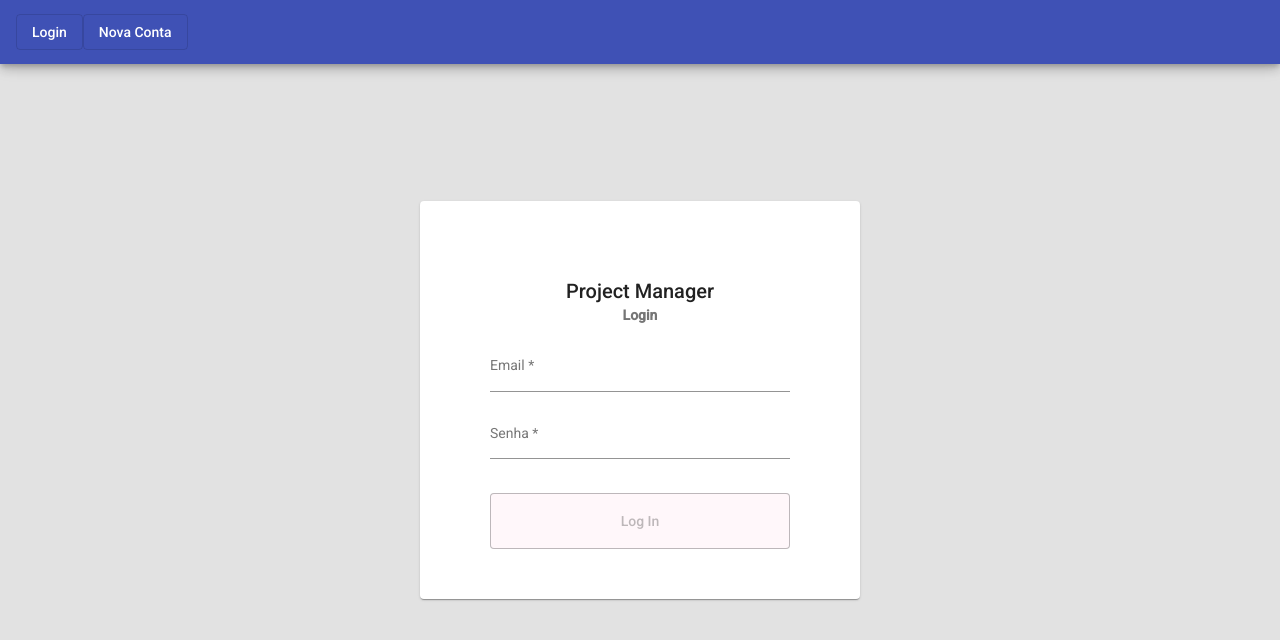
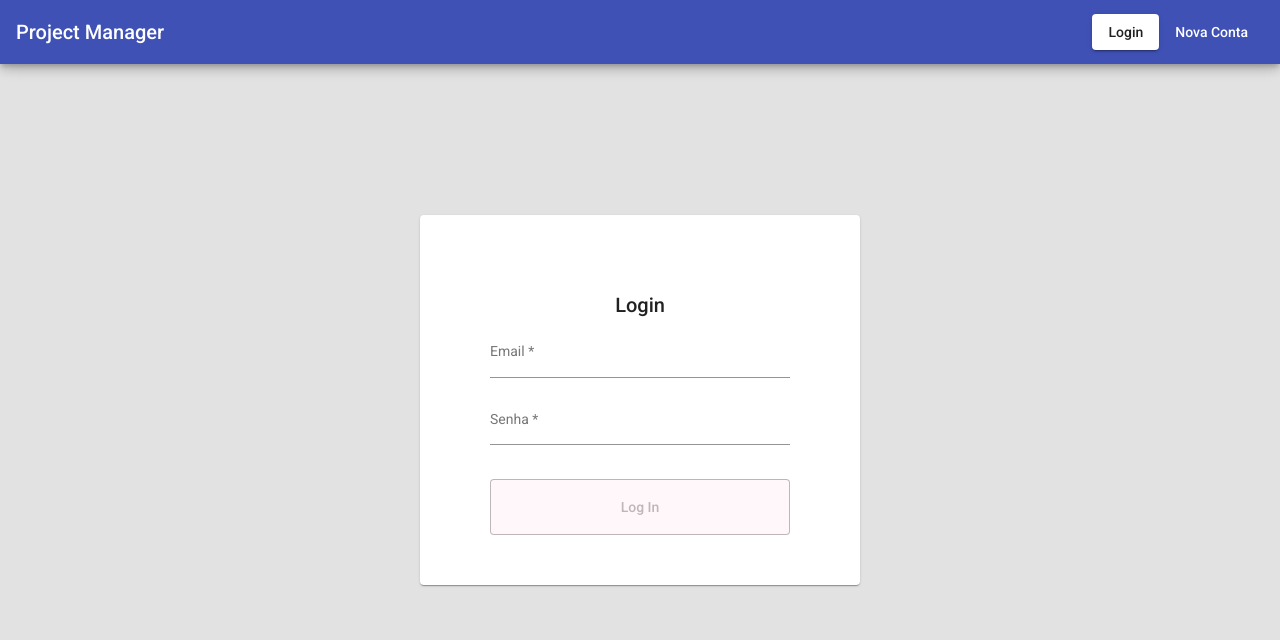
Before and after one commit to daumasmatheus/ProjectManager, an Angular app in the folder src/ProjectManager-client/: page /login in a window 1280 px wide. Shown: the top 640 px of the page. Built offline with nearby package versions, Linux system fonts and the light colour scheme.

Commit message:
Ajustes visuais na toolbar e nos forms de login e register

```diff
--- a/src/ProjectManager-client/src/app/app.component.css
+++ b/src/ProjectManager-client/src/app/app.component.css
@@ -0,0 +1,3 @@
+::ng-deep .mat-button-spacing {
+    margin: 5px;
+}
--- a/src/ProjectManager-client/src/app/app.component.html
+++ b/src/ProjectManager-client/src/app/app.component.html
@@ -1,7 +1,9 @@
 <mat-toolbar color="primary" class="app-header">
+  <span>Project Manager</span>
+  <span></span>
   <span class="nav-tool-items">
-    <a mat-stroked-button routerLink="login" routerLinkActive="active">Login</a>
-    <a mat-stroked-button routerLink="register" routerLinkActive="active">Nova Conta</a>
+    <a mat-button routerLink="login" routerLinkActive="mat-raised-button" class="mat-button-spacing">Login</a>
+    <a mat-button routerLink="register" routerLinkActive="mat-raised-button" class="mat-button-spacing">Nova Conta</a>
   </span>
 </mat-toolbar>
 
--- a/src/ProjectManager-client/src/app/components/account/log-in/log-in.component.html
+++ b/src/ProjectManager-client/src/app/components/account/log-in/log-in.component.html
@@ -2,8 +2,7 @@
     <mat-card>
         <mat-card-header>
             <div mat-card-avatar class=""></div>
-            <mat-card-title>Project Manager</mat-card-title>
-            <mat-card-subtitle>Login</mat-card-subtitle>
+            <mat-card-title>Login</mat-card-title>
         </mat-card-header>
 
         <form class="example-form" [formGroup]="loginForm" novalidate (ngSubmit)="login()">
--- a/src/ProjectManager-client/src/app/components/account/register/register.component.html
+++ b/src/ProjectManager-client/src/app/components/account/register/register.component.html
@@ -2,8 +2,7 @@
     <mat-card>
         <mat-card-header>
             <div mat-card-avatar class=""></div>
-            <mat-card-title>Project Manager</mat-card-title>
-            <mat-card-subtitle>Nova conta</mat-card-subtitle>
+            <mat-card-title>Nova Conta</mat-card-title>
         </mat-card-header>
 
         <form novalidate (ngSubmit)="register()" class="example-form" [formGroup]="registerForm">
```
